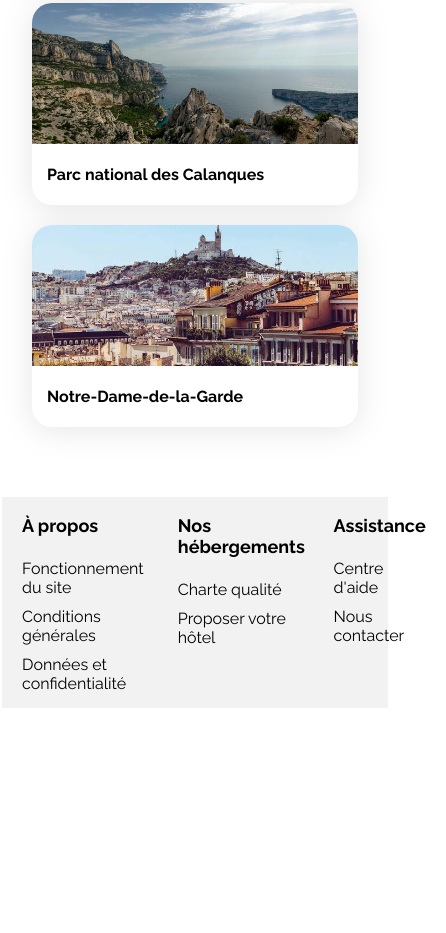
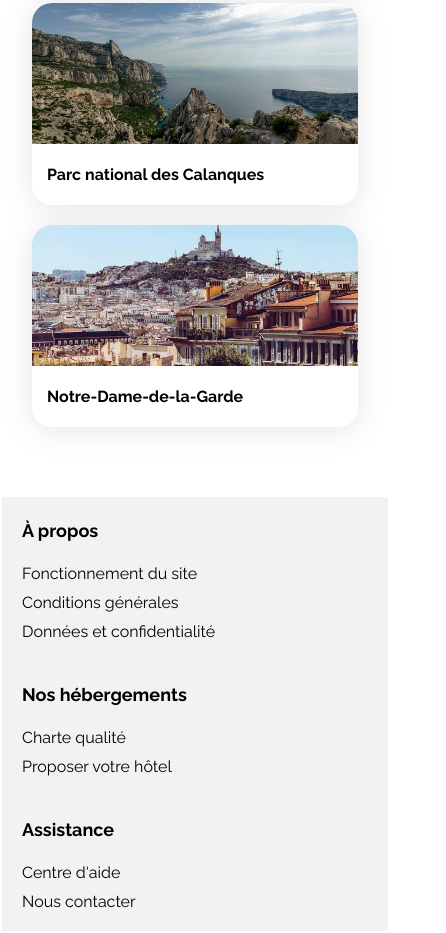
Before and after one commit to Enaroj/OC-P2, a plain HTML site: page index.html in a window 390 px wide. Shown: the part 3392-4325 px from the top of the page, 446 px wide, since content can reach past the window. Before the commit the page ends 4102 px from the top, so only its background shows below. Drawn offline with Linux system fonts and the light colour scheme.

Commit message:
Integration du footer mobile

```diff
--- a/css/style.css
+++ b/css/style.css
@@ -594,5 +594,15 @@ li {
         height: 141px;
     }
 
+/* Footer */
+    footer {
+        display: flex;
+        flex-direction: column;
 
+    }
+
+    .footer {
+        width: 90%;
+        padding: 5px 0px 5px 20px;
+    }
 }
```
